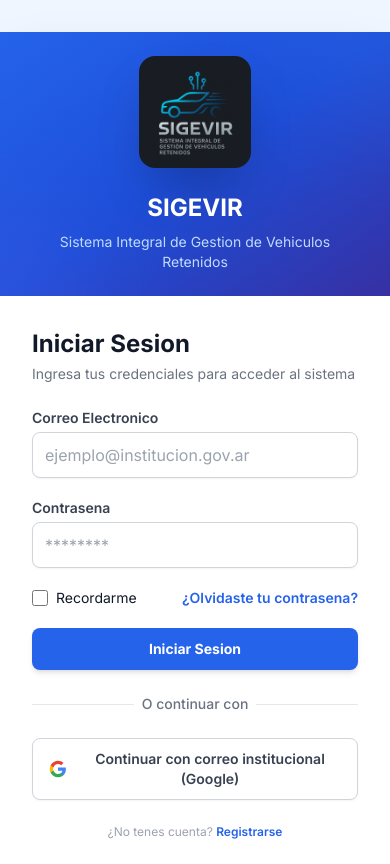
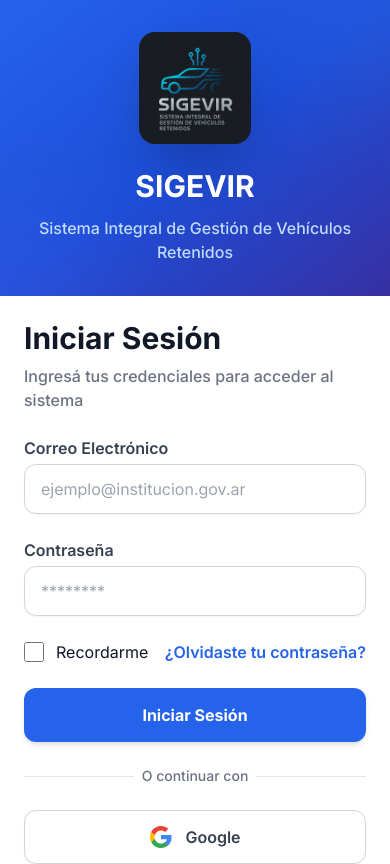
Before and after one commit to eliasleuci/sigevir, a React (Vite) app in the folder frontend/: page /login in a window 390 px wide. Shown: the top 864 px of the page. Built offline with nearby package versions, Linux system fonts and the light colour scheme.

Commit message:
UI: Eliminar margenes verticales innecesarios y aumentar tamano de fuentes en Login para dispositivos moviles

```diff
--- a/frontend/src/pages/Login.jsx
+++ b/frontend/src/pages/Login.jsx
@@ -67,47 +67,47 @@
   };
 
   return (
-    <div className="min-h-[100dvh] bg-blue-50 flex items-start md:items-center justify-center py-8 md:py-12 sm:px-6 lg:px-8 font-sans overflow-y-auto">
-      <div className="sm:mx-auto sm:w-full sm:max-w-4xl">
-        <div className="bg-white shadow-2xl sm:rounded-3xl sm:border border-gray-100 overflow-hidden flex flex-col sm:flex-row">
-          <div className="sm:w-2/5 bg-gradient-to-br from-blue-600 via-blue-700 to-indigo-800 p-6 sm:p-10 flex flex-col items-center justify-center text-white relative overflow-hidden min-h-[200px] md:min-h-[250px]">
+    <div className="min-h-[100dvh] bg-blue-50 flex items-start md:items-center justify-center p-0 md:py-12 sm:px-6 lg:px-8 font-sans overflow-y-auto w-full">
+      <div className="w-full sm:mx-auto sm:w-full sm:max-w-4xl flex flex-col min-h-[100dvh] sm:min-h-0">
+        <div className="bg-white shadow-2xl sm:rounded-3xl sm:border border-gray-100 overflow-hidden flex flex-col sm:flex-row flex-1 sm:flex-none">
+          <div className="sm:w-2/5 bg-gradient-to-br from-blue-600 via-blue-700 to-indigo-800 p-8 sm:p-10 flex flex-col items-center justify-center text-white relative overflow-hidden min-h-[250px] md:min-h-[300px]">
             <div className="absolute -top-20 -right-20 w-40 h-40 bg-blue-500 rounded-full blur-3xl opacity-30"></div>
             <div className="absolute -bottom-20 -left-20 w-40 h-40 bg-indigo-500 rounded-full blur-3xl opacity-30"></div>
             <img src="/icono-de-la-app.jpeg" alt="SIGEVIR" className="w-28 h-28 sm:w-36 sm:h-36 rounded-2xl shadow-2xl object-cover mb-6 relative z-10" />
-            <h2 className="text-2xl sm:text-3xl font-bold text-white relative z-10">SIGEVIR</h2>
-            <p className="text-blue-200 text-center text-sm mt-2 relative z-10 max-w-xs">Sistema Integral de Gestion de Vehiculos Retenidos</p>
+            <h2 className="text-3xl sm:text-3xl font-bold text-white relative z-10">SIGEVIR</h2>
+            <p className="text-blue-200 text-center text-base sm:text-sm mt-3 relative z-10 max-w-xs font-medium">Sistema Integral de Gestión de Vehículos Retenidos</p>
           </div>
-          <div className="sm:w-3/5 p-8 sm:p-10">
+          <div className="sm:w-3/5 p-6 sm:p-10 flex flex-col justify-center">
             <div className="mb-6">
-              <h2 className="text-2xl font-bold text-gray-900">Iniciar Sesion</h2>
-              <p className="text-sm text-gray-500 mt-1">Ingresa tus credenciales para acceder al sistema</p>
+              <h2 className="text-3xl sm:text-2xl font-bold text-gray-900">Iniciar Sesión</h2>
+              <p className="text-base sm:text-sm text-gray-500 mt-2 font-medium">Ingresá tus credenciales para acceder al sistema</p>
             </div>
-            <form className="space-y-5" onSubmit={handleSubmit(onSubmit)}>
+            <form className="space-y-6" onSubmit={handleSubmit(onSubmit)}>
               <div>
-                <label className="block text-sm font-semibold text-gray-700">Correo Electronico</label>
+                <label className="block text-base sm:text-sm font-semibold text-gray-700">Correo Electrónico</label>
                 <div className="mt-1 relative">
-                  <input {...register('email')} type="email" className={'appearance-none block w-full px-3 py-2.5 border ' + (errors.email ? 'border-red-300' : 'border-gray-300') + ' rounded-lg shadow-sm placeholder-gray-400 focus:outline-none focus:ring-2 focus:ring-blue-500 focus:border-transparent sm:text-sm transition-all'} placeholder="ejemplo@institucion.gov.ar" />
+                  <input {...register('email')} type="email" className={'appearance-none block w-full px-4 py-3 sm:py-2.5 border ' + (errors.email ? 'border-red-300' : 'border-gray-300') + ' rounded-xl sm:rounded-lg shadow-sm placeholder-gray-400 focus:outline-none focus:ring-2 focus:ring-blue-500 focus:border-transparent text-base sm:text-sm transition-all'} placeholder="ejemplo@institucion.gov.ar" />
                   {errors.email && <p className="mt-1 text-sm text-red-600 font-medium">{errors.email.message}</p>}
                 </div>
               </div>
               <div>
-                <label className="block text-sm font-semibold text-gray-700">Contrasena</label>
+                <label className="block text-base sm:text-sm font-semibold text-gray-700">Contraseña</label>
                 <div className="mt-1 relative">
-                  <input {...register('password')} type="password" className={'appearance-none block w-full px-3 py-2.5 border ' + (errors.password ? 'border-red-300' : 'border-gray-300') + ' rounded-lg shadow-sm placeholder-gray-400 focus:outline-none focus:ring-2 focus:ring-blue-500 focus:border-transparent sm:text-sm transition-all'} placeholder="********" />
+                  <input {...register('password')} type="password" className={'appearance-none block w-full px-4 py-3 sm:py-2.5 border ' + (errors.password ? 'border-red-300' : 'border-gray-300') + ' rounded-xl sm:rounded-lg shadow-sm placeholder-gray-400 focus:outline-none focus:ring-2 focus:ring-blue-500 focus:border-transparent text-base sm:text-sm transition-all'} placeholder="********" />
                   {errors.password && <p className="mt-1 text-sm text-red-600 font-medium">{errors.password.message}</p>}
                 </div>
               </div>
               <div className="flex items-center justify-between">
                 <div className="flex items-center">
-                  <input id="remember-me" type="checkbox" {...register('rememberMe')} className="h-4 w-4 text-blue-600 focus:ring-blue-500 border-gray-300 rounded" />
-                  <label htmlFor="remember-me" className="ml-2 block text-sm text-gray-900">Recordarme</label>
+                  <input id="remember-me" type="checkbox" {...register('rememberMe')} className="h-5 w-5 sm:h-4 sm:w-4 text-blue-600 focus:ring-blue-500 border-gray-300 rounded" />
+                  <label htmlFor="remember-me" className="ml-3 sm:ml-2 block text-base sm:text-sm text-gray-900">Recordarme</label>
                 </div>
-                <div className="text-sm">
-                  <Link to="/recovery" className="font-semibold text-blue-600 hover:text-blue-500 transition-colors">¿Olvidaste tu contrasena?</Link>
+                <div className="text-base sm:text-sm">
+                  <Link to="/recovery" className="font-semibold text-blue-600 hover:text-blue-500 transition-colors">¿Olvidaste tu contraseña?</Link>
                 </div>
               </div>
               <div>
-                <button type="submit" disabled={loading} className="w-full flex justify-center py-2.5 px-4 border border-transparent rounded-lg shadow-md text-sm font-bold text-white bg-blue-600 hover:bg-blue-700 focus:outline-none focus:ring-2 focus:ring-offset-2 focus:ring-blue-500 disabled:opacity-50 disabled:cursor-not-allowed transition-all transform active:scale-[0.98]">
+                <button type="submit" disabled={loading} className="w-full flex justify-center py-3.5 sm:py-2.5 px-4 border border-transparent rounded-xl sm:rounded-lg shadow-md text-base sm:text-sm font-bold text-white bg-blue-600 hover:bg-blue-700 focus:outline-none focus:ring-2 focus:ring-offset-2 focus:ring-blue-500 disabled:opacity-50 disabled:cursor-not-allowed transition-all transform active:scale-[0.98]">
                   {loading ? (
                     <span className="flex items-center">
                       <svg className="animate-spin -ml-1 mr-3 h-5 w-5 text-white" xmlns="http://www.w3.org/2000/svg" fill="none" viewBox="0 0 24 24">
@@ -116,47 +116,47 @@
                       </svg>
                       Ingresando...
                     </span>
-                  ) : 'Iniciar Sesion'}
+                  ) : 'Iniciar Sesión'}
                 </button>
               </div>
             </form>
             <div className="mt-6">
               <div className="relative">
                 <div className="absolute inset-0 flex items-center"><div className="w-full border-t border-gray-200" /></div>
-                <div className="relative flex justify-center text-sm"><span className="px-2 bg-white text-gray-500 font-medium">O continuar con</span></div>
+                <div className="relative flex justify-center text-sm"><span className="px-2 bg-white text-gray-500 font-medium text-sm">O continuar con</span></div>
               </div>
               <div className="mt-6 space-y-3">
-                <button type="button" onClick={handleGoogleLogin} disabled={googleLoading} className="w-full flex items-center justify-center gap-3 py-2.5 px-4 border border-gray-300 rounded-lg shadow-sm text-sm font-semibold text-gray-700 bg-white hover:bg-gray-50 focus:outline-none focus:ring-2 focus:ring-offset-2 focus:ring-blue-500 disabled:opacity-50 disabled:cursor-not-allowed transition-all">
+                <button type="button" onClick={handleGoogleLogin} disabled={googleLoading} className="w-full flex items-center justify-center gap-3 py-3.5 sm:py-2.5 px-4 border border-gray-300 rounded-xl sm:rounded-lg shadow-sm text-base sm:text-sm font-semibold text-gray-700 bg-white hover:bg-gray-50 focus:outline-none focus:ring-2 focus:ring-offset-2 focus:ring-blue-500 disabled:opacity-50 disabled:cursor-not-allowed transition-all">
                   {googleLoading ? (
                     <svg className="animate-spin h-5 w-5 text-gray-500" xmlns="http://www.w3.org/2000/svg" fill="none" viewBox="0 0 24 24">
                       <circle className="opacity-25" cx="12" cy="12" r="10" stroke="currentColor" strokeWidth="4"></circle>
                       <path className="opacity-75" fill="currentColor" d="M4 12a8 8 0 018-8V0C5.373 0 0 5.373 0 12h4zm2 5.291A7.962 7.962 0 014 12H0c0 3.042 1.135 5.824 3 7.938l3-2.647z"></path>
                     </svg>
                   ) : (
-                    <svg className="w-5 h-5" viewBox="0 0 24 24">
+                    <svg className="w-6 h-6 sm:w-5 sm:h-5" viewBox="0 0 24 24">
                       <path fill="#4285F4" d="M22.56 12.25c0-.78-.07-1.53-.2-2.25H12v4.26h5.92a5.06 5.06 0 01-2.2 3.32v2.77h3.57c2.08-1.92 3.28-4.74 3.28-8.1z" />
                       <path fill="#34A853" d="M12 23c2.97 0 5.46-.98 7.28-2.66l-3.57-2.77c-.98.66-2.23 1.06-3.71 1.06-2.86 0-5.29-1.93-6.16-4.53H2.18v2.84C3.99 20.53 7.7 23 12 23z" />
                       <path fill="#FBBC05" d="M5.84 14.09c-.22-.66-.35-1.36-.35-2.09s.13-1.43.35-2.09V7.07H2.18C1.43 8.55 1 10.22 1 12s.43 3.45 1.18 4.93l2.85-2.22.81-.62z" />
                       <path fill="#EA4335" d="M12 5.38c1.62 0 3.06.56 4.21 1.64l3.15-3.15C17.45 2.09 14.97 1 12 1 7.7 1 3.99 3.47 2.18 7.07l3.66 2.84c.87-2.6 3.3-4.53 6.16-4.53z" />
                     </svg>
                   )}
-                  {googleLoading ? 'Conectando...' : 'Continuar con correo institucional (Google)'}
+                  {googleLoading ? 'Conectando...' : 'Google'}
                 </button>
               </div>
             </div>
-            <p className="text-center text-xs text-gray-400 mt-6">
-              ¿No tenes cuenta?{' '}
-              <Link to="/register" className="text-blue-600 font-semibold hover:text-blue-700">Registrarse</Link>
+            <p className="text-center text-sm sm:text-xs text-gray-500 mt-6 font-medium">
+              ¿No tenés cuenta?{' '}
+              <Link to="/register" className="text-blue-600 font-bold hover:text-blue-700">Registrarse</Link>
             </p>
           </div>
         </div>
 
         {/* Acceso para Ciudadanos */}
-        <div className="mt-8 text-center">
-          <p className="text-sm font-medium text-gray-500 mb-3">¿Te retuvieron el vehículo?</p>
+        <div className="mt-6 mb-8 text-center pb-6">
+          <p className="text-base sm:text-sm font-medium text-gray-500 mb-3">¿Te retuvieron el vehículo?</p>
           <Link
             to="/consulta"
-            className="inline-flex items-center gap-3 px-8 py-4 bg-white border border-gray-200 shadow-lg shadow-gray-200/50 text-gray-900 rounded-2xl font-black hover:bg-gray-50 hover:scale-105 transition-all"
+            className="inline-flex items-center gap-3 px-8 py-4 bg-white border border-gray-200 shadow-lg shadow-gray-200/50 text-gray-900 rounded-2xl font-black hover:bg-gray-50 hover:scale-105 transition-all text-base"
           >
             <div className="w-8 h-8 rounded-full bg-blue-100 text-blue-600 flex items-center justify-center">
               <HiOutlineSearch className="w-5 h-5" />
```
